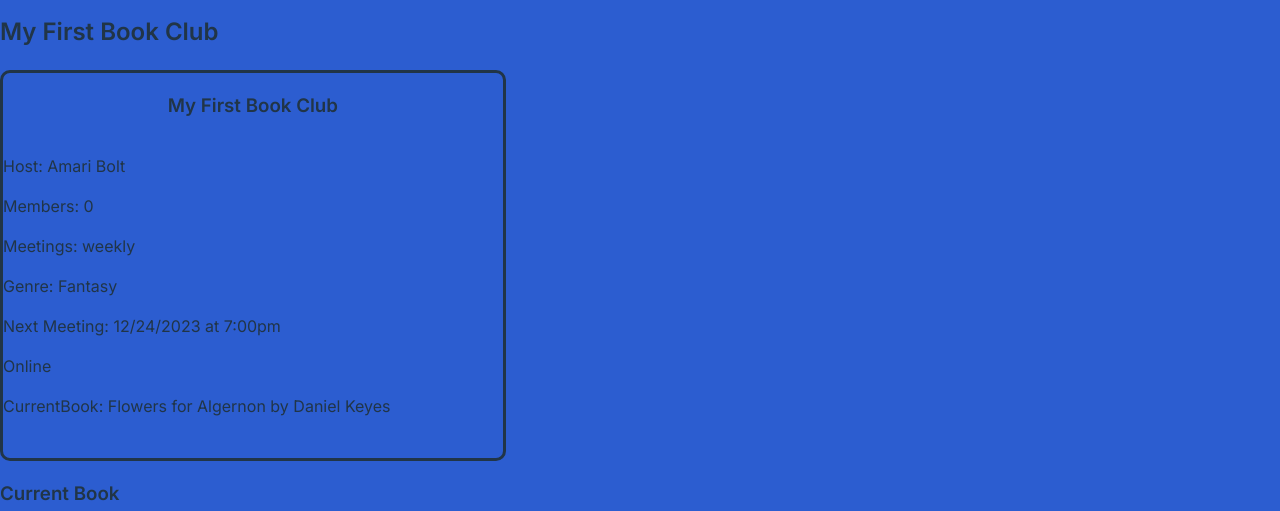
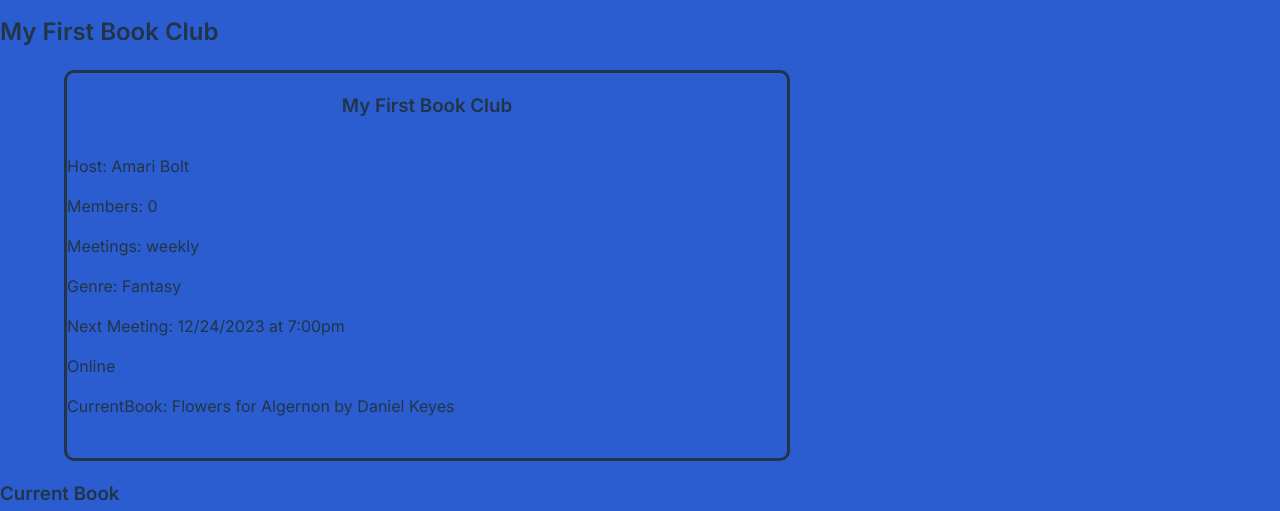
Before and after one commit to MitchWAldrich/book-club, a React (Vite) app: page /bookclubs in a window 1280 px wide. Shown: the part 166-677 px from the top of the page. Built offline with nearby package versions, Linux system fonts and the light colour scheme.

Commit message:
style bookClubItem container

```diff
--- a/src/App.scss
+++ b/src/App.scss
@@ -675,6 +675,8 @@ input:focus {
   flex-direction: column;
   border: solid;
   border-radius: 10px;
+  width: 45em;
+  margin: 0 0 0 4em;
 }
 
 .bookClubItemTitle {
```
